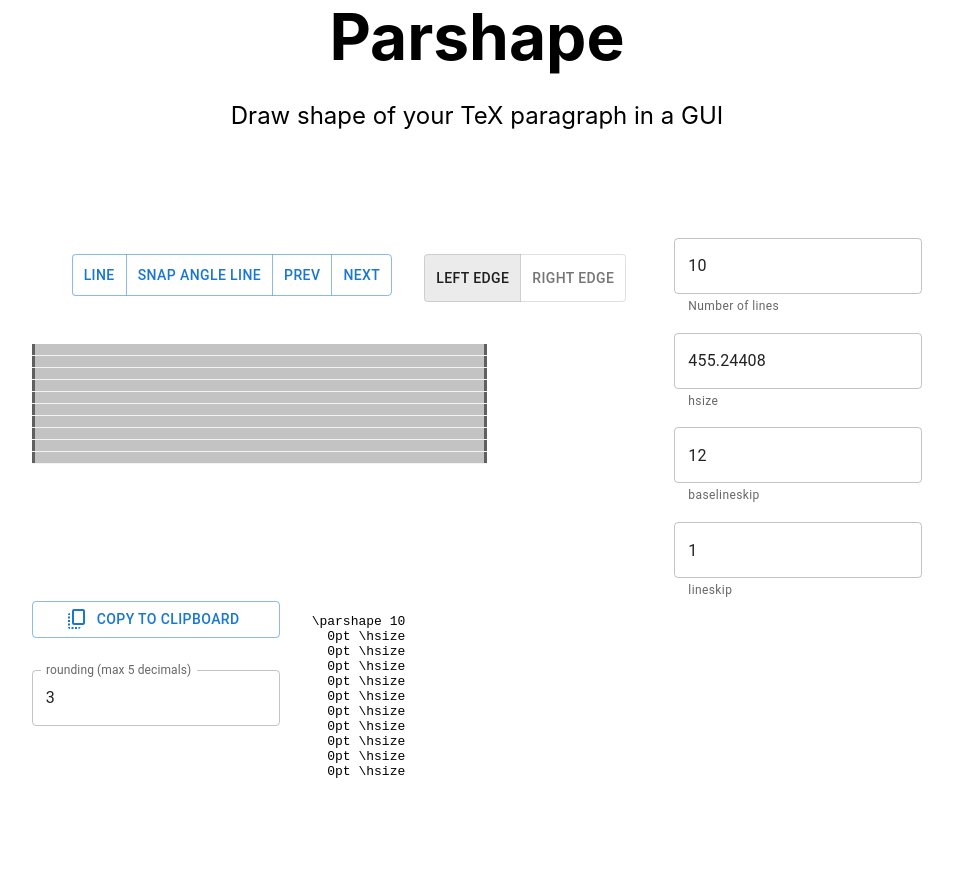
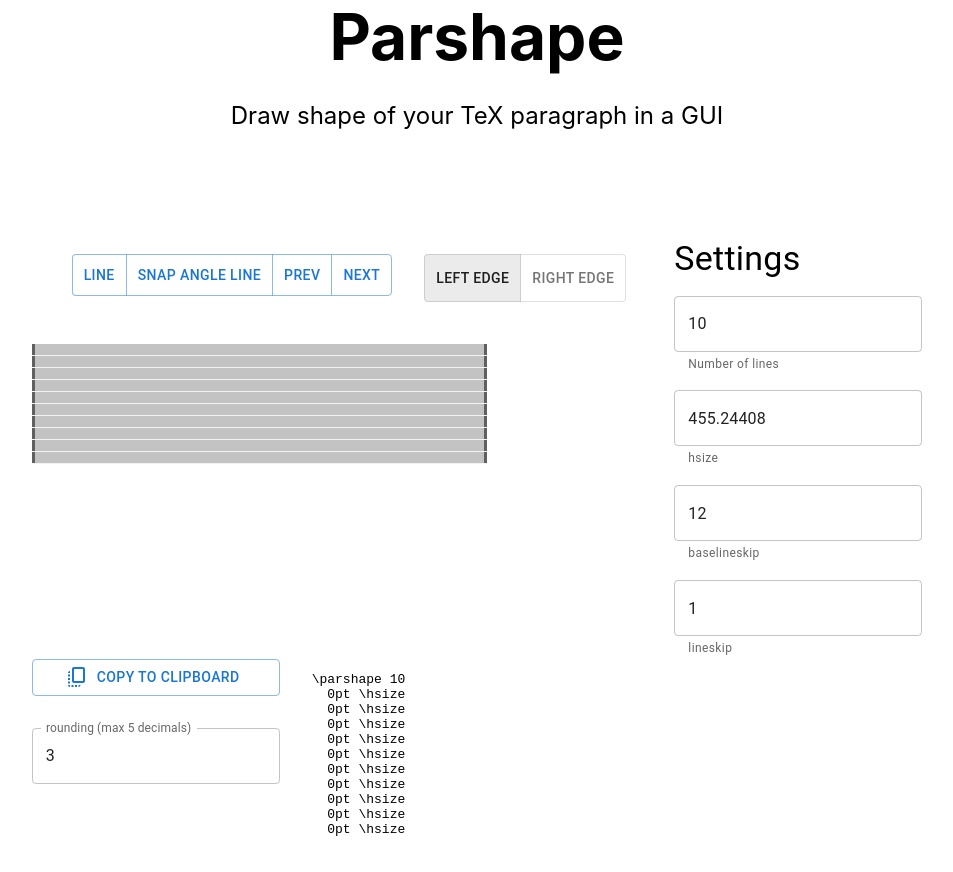
Before and after one commit to tmscer/parshape, a Next.js app: page / in a window 1280 px wide. Shown: the top 872 px of the page, without its empty margins (163-1116 px from the left). Built offline with nearby package versions, Linux system fonts and the light colour scheme.

Commit message:
Add "Settings" heading to `<Settings />`

```diff
--- a/components/Settings.js
+++ b/components/Settings.js
@@ -1,4 +1,4 @@
-import { Stack, TextField } from "@mui/material";
+import { Stack, TextField, Typography } from "@mui/material";
 
 export default function Settings({ settings, onChange }) {
   const { numLines, hsize, baselineskip, lineskip } = settings;
@@ -18,6 +18,7 @@ export default function Settings({ settings, onChange }) {
 
   return (
     <Stack direction="column" gap={2}>
+      <Typography variant="h4">Settings</Typography>
       <TextField
         helperText="Number of lines"
         variant="outlined"
```
